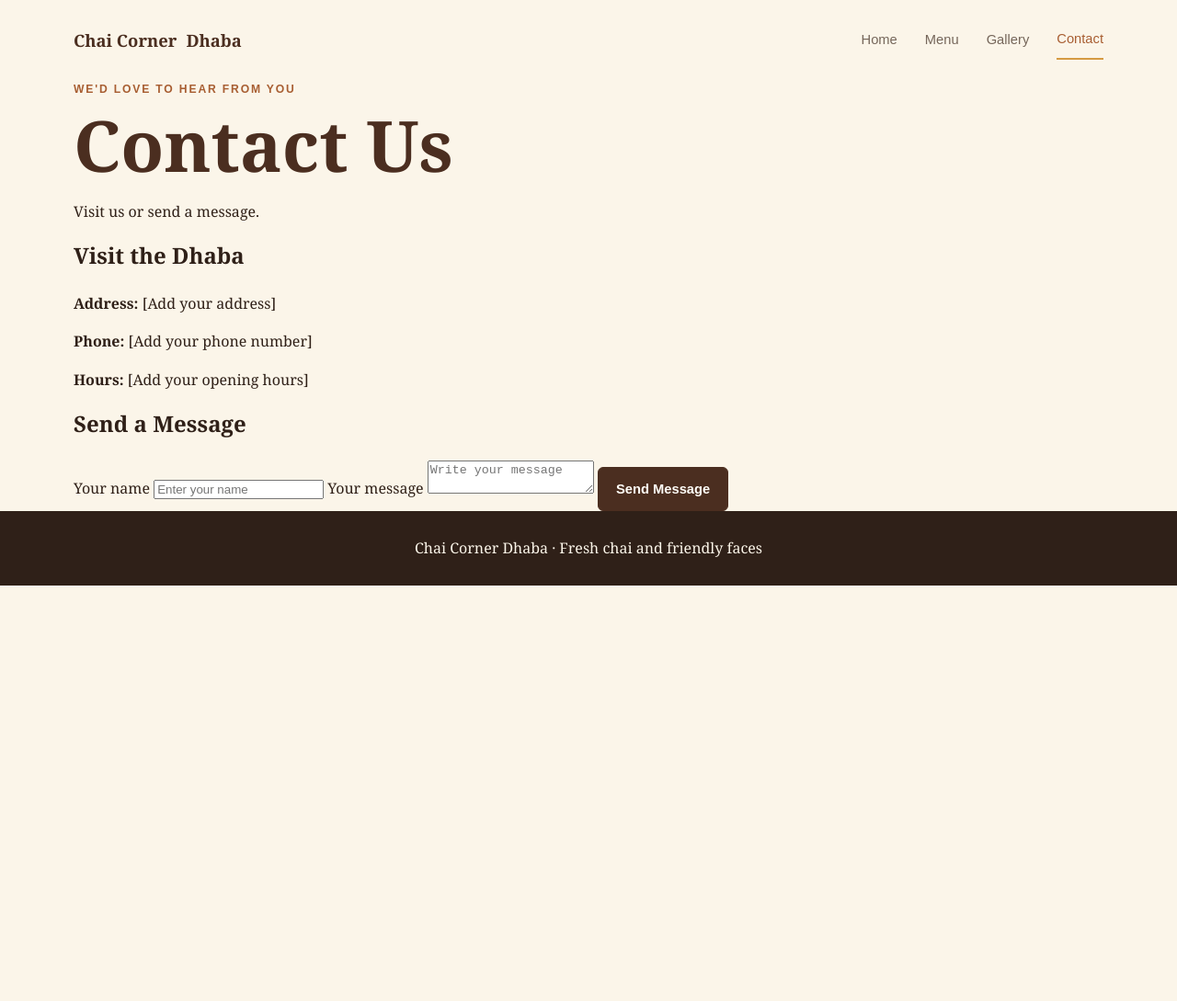
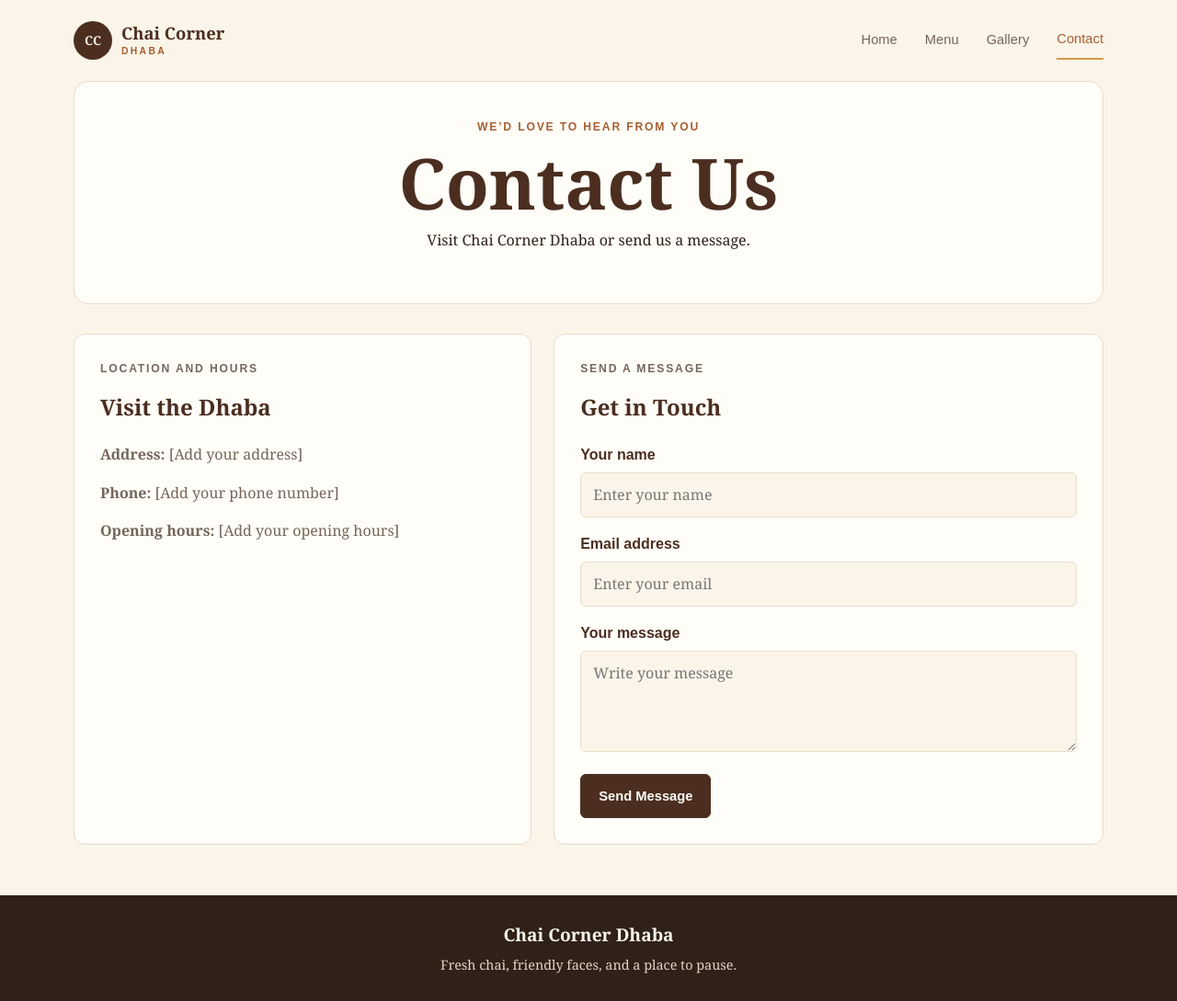
Before and after one commit to romaisa6/chai_dhaba, a plain HTML site: page CONTACT.html in a window 1280 px wide. Shown: the whole page at 92% size. Before the commit the page ends 800 px from the top, so only its background shows below. Drawn offline with Linux system fonts and the light colour scheme.

Commit message:
Update CONTACT.html

```diff
--- a/CONTACT.html
+++ b/CONTACT.html
@@ -3,12 +3,93 @@
 <head>
   <meta charset="UTF-8">
   <meta name="viewport" content="width=device-width, initial-scale=1">
+  <meta name="description" content="Contact Chai Corner Dhaba for questions and visits.">
   <title>Chai Corner Dhaba | Contact</title>
   <link rel="stylesheet" href="styles.css">
+
+  <style>
+    .contact-banner {
+      margin-bottom: 32px;
+      padding: 40px 24px;
+      background: var(--paper);
+      border: 1px solid var(--line);
+      border-radius: 16px;
+      text-align: center;
+    }
+
+    .contact-banner h1 {
+      margin-bottom: 10px;
+      color: var(--brown);
+    }
+
+    .contact-grid {
+      margin-bottom: 55px;
+      display: grid;
+      grid-template-columns: 1fr 1.2fr;
+      gap: 24px;
+    }
+
+    .contact-card {
+      padding: 28px;
+      background: var(--paper);
+      border: 1px solid var(--line);
+      border-radius: 12px;
+    }
+
+    .contact-card h2 {
+      color: var(--brown);
+    }
+
+    .contact-card p {
+      color: var(--muted);
+    }
+
+    .form-group {
+      margin-bottom: 16px;
+    }
+
+    .form-group label {
+      display: block;
+      margin-bottom: 6px;
+      color: var(--brown);
+      font-family: Arial, sans-serif;
+      font-weight: bold;
+    }
+
+    .form-control {
+      width: 100%;
+      padding: 11px 13px;
+      background: var(--cream);
+      border: 1px solid var(--line);
+      border-radius: 6px;
+      color: var(--brown-dark);
+      font: inherit;
+    }
+
+    textarea.form-control {
+      min-height: 110px;
+      resize: vertical;
+    }
+
+    .button-submit {
+      cursor: pointer;
+    }
+
+    @media (max-width: 700px) {
+      .contact-grid {
+        grid-template-columns: 1fr;
+      }
+    }
+  </style>
 </head>
+
 <body>
   <header class="site-header">
-    <a class="brand" href="index.html">Chai Corner <span>Dhaba</span></a>
+    <a class="brand" href="index.html">
+      <span class="brand-mark" aria-hidden="true">CC</span>
+      <span>Chai Corner<small>DHABA</small></span>
+    </a>
+
     <nav aria-label="Main navigation">
       <a href="index.html">Home</a>
       <a href="menu.html">Menu</a>
@@ -18,34 +99,69 @@
   </header>
 
   <main>
-    <section class="page-heading">
-      <p class="eyebrow">We'd love to hear from you</p>
+    <section class="contact-banner">
+      <p class="eyebrow">We’d love to hear from you</p>
       <h1>Contact Us</h1>
-      <p>Visit us or send a message.</p>
+      <p>Visit Chai Corner Dhaba or send us a message.</p>
     </section>
 
-    <section class="section contact-layout">
-      <article class="card">
+    <section class="contact-grid">
+      <article class="contact-card">
+        <p class="eyebrow">Location and hours</p>
         <h2>Visit the Dhaba</h2>
+
         <p><strong>Address:</strong> [Add your address]</p>
         <p><strong>Phone:</strong> [Add your phone number]</p>
-        <p><strong>Hours:</strong> [Add your opening hours]</p>
+        <p><strong>Opening hours:</strong> [Add your opening hours]</p>
       </article>
 
-      <article class="card">
-        <h2>Send a Message</h2>
-        <label for="visitor-name">Your name</label>
-        <input id="visitor-name" type="text" placeholder="Enter your name">
-        <label for="visitor-message">Your message</label>
-        <textarea id="visitor-message" placeholder="Write your message"></textarea>
-        <button class="button" type="button"
-          onclick="window.alert('Thank you for connecting with Chai Corner Dhaba! We will get back to you shortly.')">
+      <section class="contact-card">
+        <p class="eyebrow">Send a message</p>
+        <h2>Get in Touch</h2>
+
+        <div class="form-group">
+          <label for="visitor-name">Your name</label>
+          <input
+            class="form-control"
+            type="text"
+            id="visitor-name"
+            placeholder="Enter your name"
+          >
+        </div>
+
+        <div class="form-group">
+          <label for="visitor-email">Email address</label>
+          <input
+            class="form-control"
+            type="email"
+            id="visitor-email"
+            placeholder="Enter your email"
+          >
+        </div>
+
+        <div class="form-group">
+          <label for="visitor-message">Your message</label>
+          <textarea
+            class="form-control"
+            id="visitor-message"
+            placeholder="Write your message"
+          ></textarea>
+        </div>
+
+        <button
+          class="button button-submit"
+          type="button"
+          onclick="window.alert('Thank you for connecting with Chai Corner Dhaba! We will get back to you shortly.')"
+        >
           Send Message
         </button>
-      </article>
+      </section>
     </section>
   </main>
 
-  <footer class="site-footer">Chai Corner Dhaba · Fresh chai and friendly faces</footer>
+  <footer class="site-footer">
+    <a class="footer-brand" href="index.html">Chai Corner Dhaba</a>
+    <p>Fresh chai, friendly faces, and a place to pause.</p>
+  </footer>
 </body>
 </html>
```
